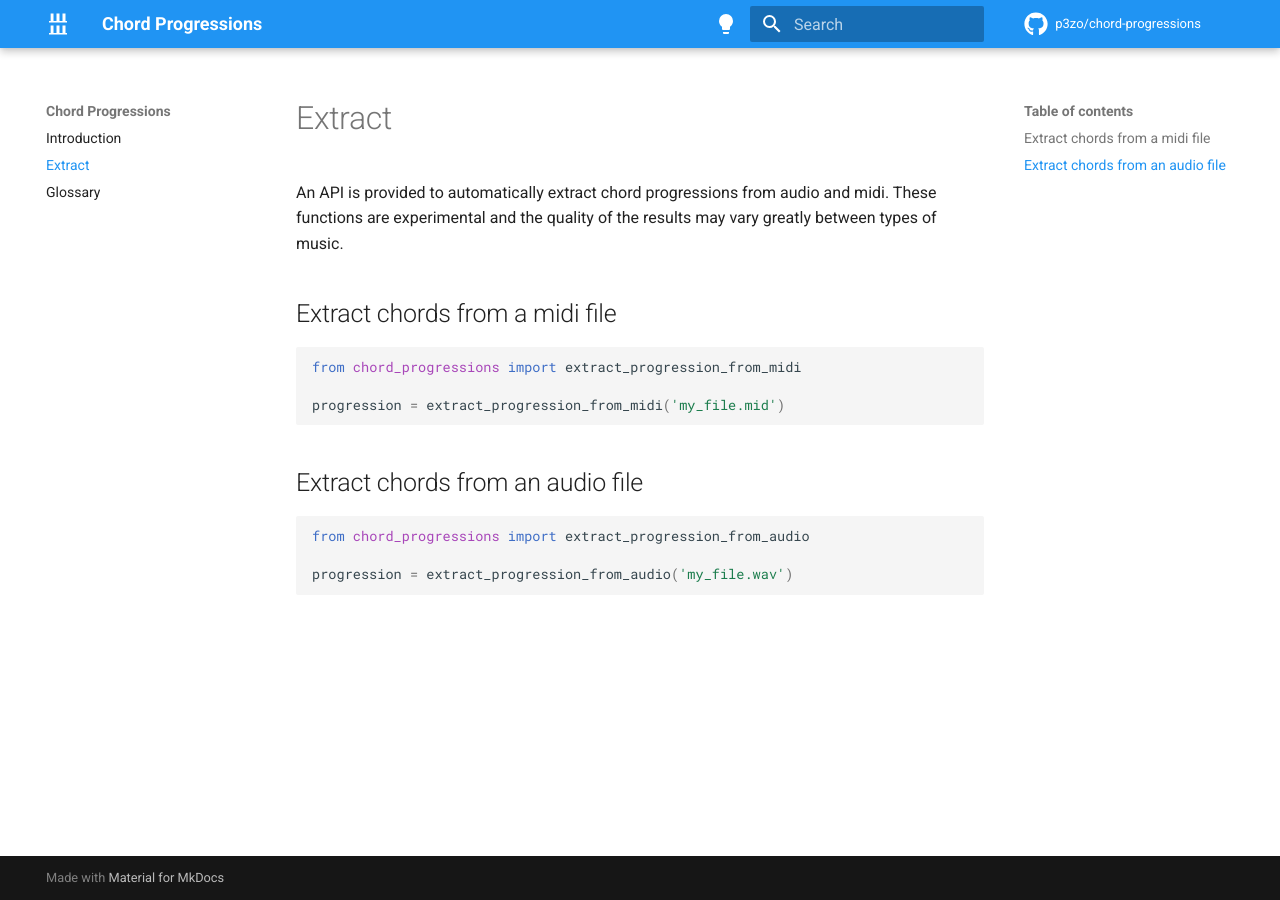
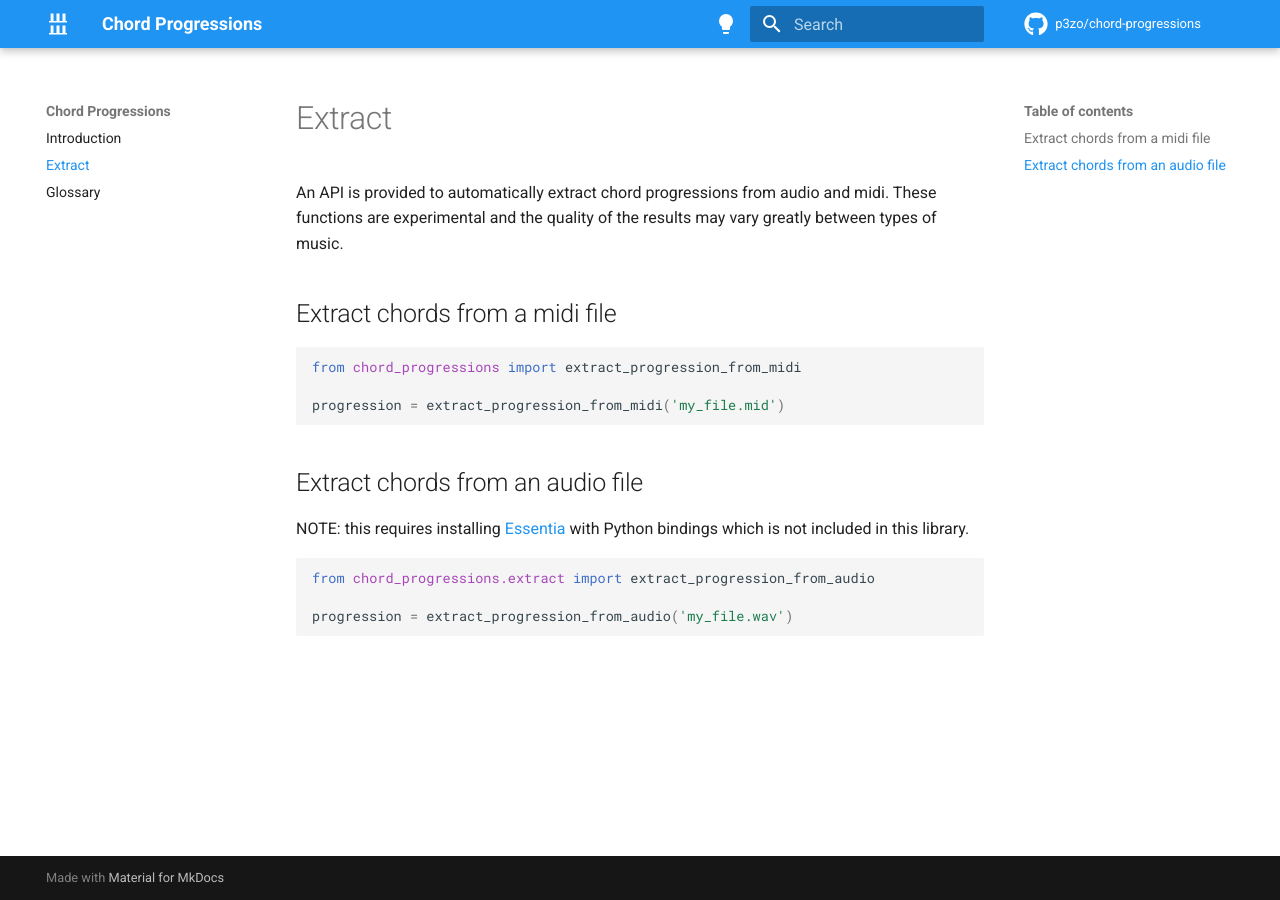
Before and after one commit to p3zo/chord-progressions, an MkDocs documentation site: the page built from docs/extract.md, in a window 1280 px wide. Built offline with MkDocs 1.6.1 and Material for MkDocs 9.7.7, drawn with Linux system fonts in a browser that asks for light colours; comment, search, counter and statistics services are not loaded.

Commit message:
Remove audio extraction from public api

````diff
--- a/chord_progressions/__init__.py
+++ b/chord_progressions/__init__.py
@@ -17,7 +17,6 @@
 
 from chord_progressions.chord import Chord
 from chord_progressions.extract import (
-    extract_progression_from_audio,
     extract_progression_from_midi,
 )
 from chord_progressions.pitch import (
@@ -40,7 +39,6 @@
 # Use __all__ to let type checkers know what is part of the public API
 __all__ = [
     Chord,
-    extract_progression_from_audio,
     extract_progression_from_midi,
     get_midi_num_from_note,
     get_note_from_midi_num,
--- a/docs/extract.md
+++ b/docs/extract.md
@@ -14,8 +14,10 @@
 
 ## Extract chords from an audio file
 
+NOTE: this requires installing [Essentia](http://essentia.upf.edu/documentation/installing.html) with Python bindings which is not included in this library.
+
 ```python
-from chord_progressions import extract_progression_from_audio
+from chord_progressions.extract import extract_progression_from_audio
 
 progression = extract_progression_from_audio('my_file.wav')
 ```
````
